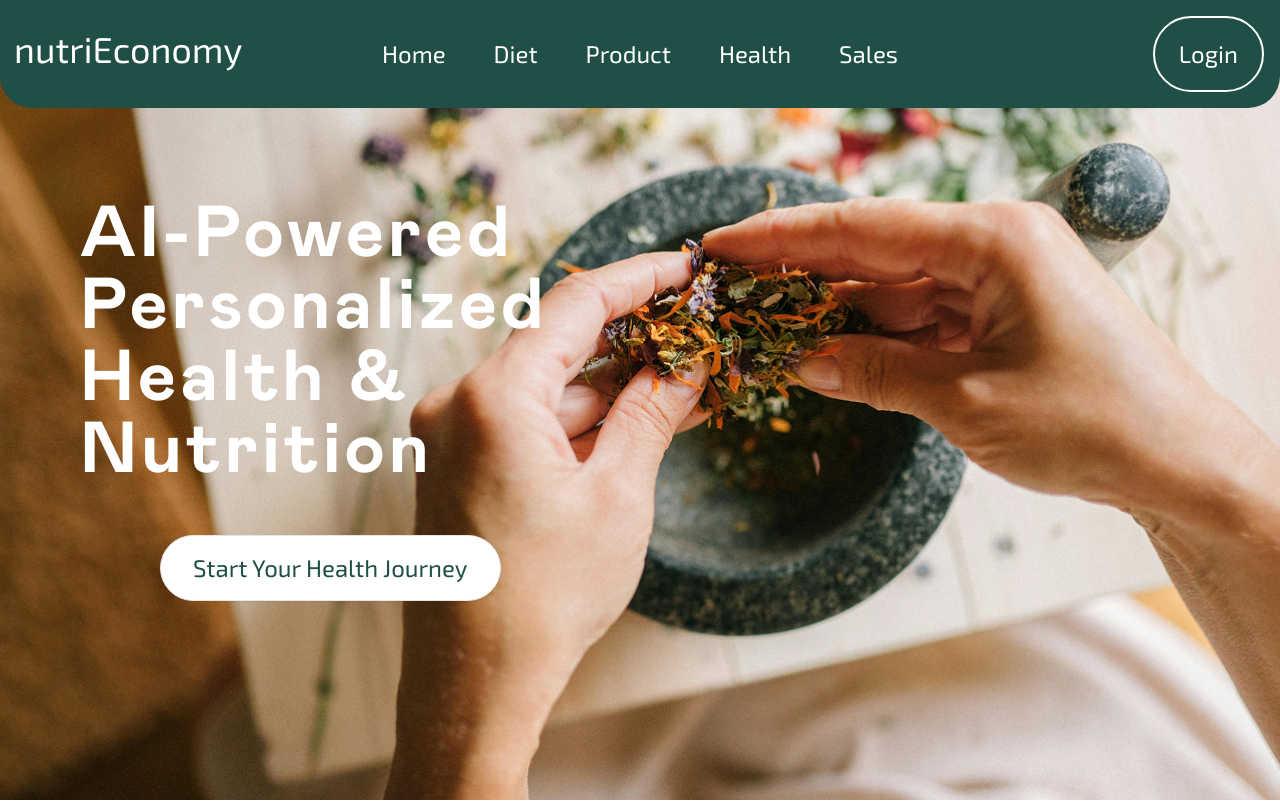
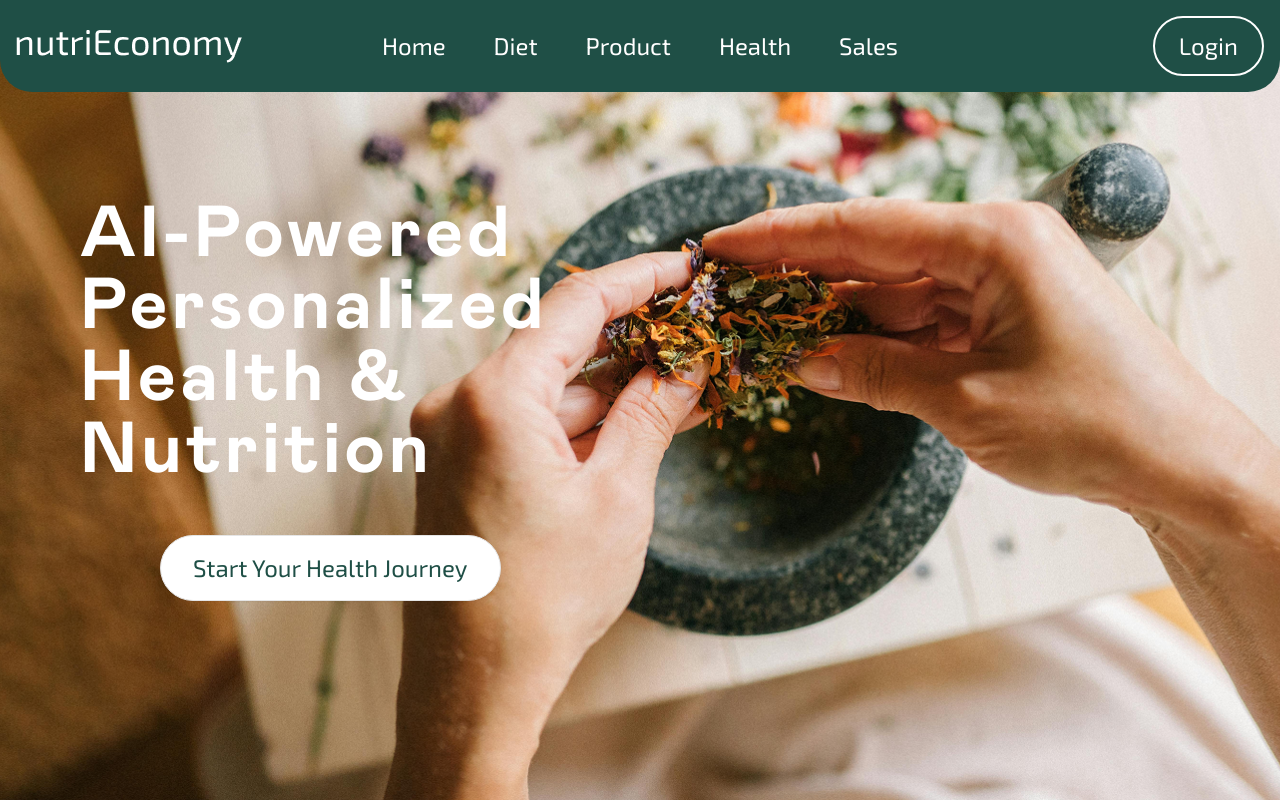
Before and after one commit to Diivvuu/nutri-economy, a Next.js app: page / in a window 1280 px wide. Shown: the top 802 px of the page. Built offline with nearby package versions, Linux system fonts and the light colour scheme.

Commit message:
header fix

```diff
--- a/src/app/_components/Header.tsx
+++ b/src/app/_components/Header.tsx
@@ -43,7 +43,7 @@ const Header = () => {
       </div>
 
       <div className="flex justify-end ml-auto">
-        <Link href="/login" className="bg-transparent text-white text-2xl border-2 border-white rounded-full px-6 py-5 hidden lg:flex">
+        <Link href="/login" className="bg-transparent text-white text-2xl border-2 border-white rounded-4xl px-6 py-3 hidden lg:flex">
           Login
         </Link>
         <div className="lg:hidden flex items-center">
@@ -82,7 +82,7 @@ const Header = () => {
         <Link href="/sales" className="hover:scale-105 transition-all ease-in-out duration-300">
           Sales
         </Link>
-        <Link href="/login" className="bg-transparent text-white text-lg border-2 border-white rounded-full px-4 py-3 mt-4">
+        <Link href="/login" className="bg-transparent text-white text-lg border-2 border-white rounded-full px-4 py-1 mt-4">
           Login
         </Link>
       </div>
```
